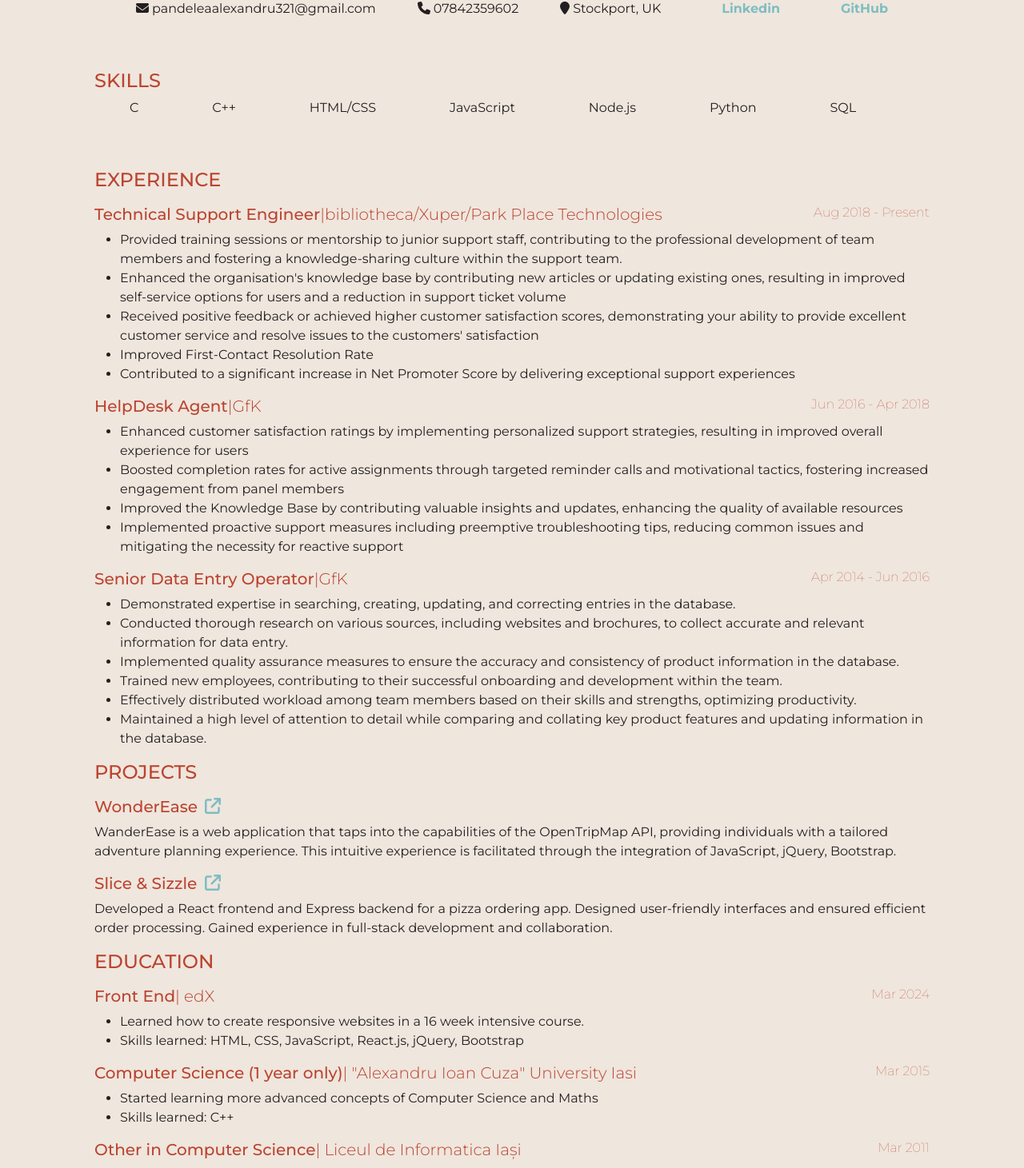
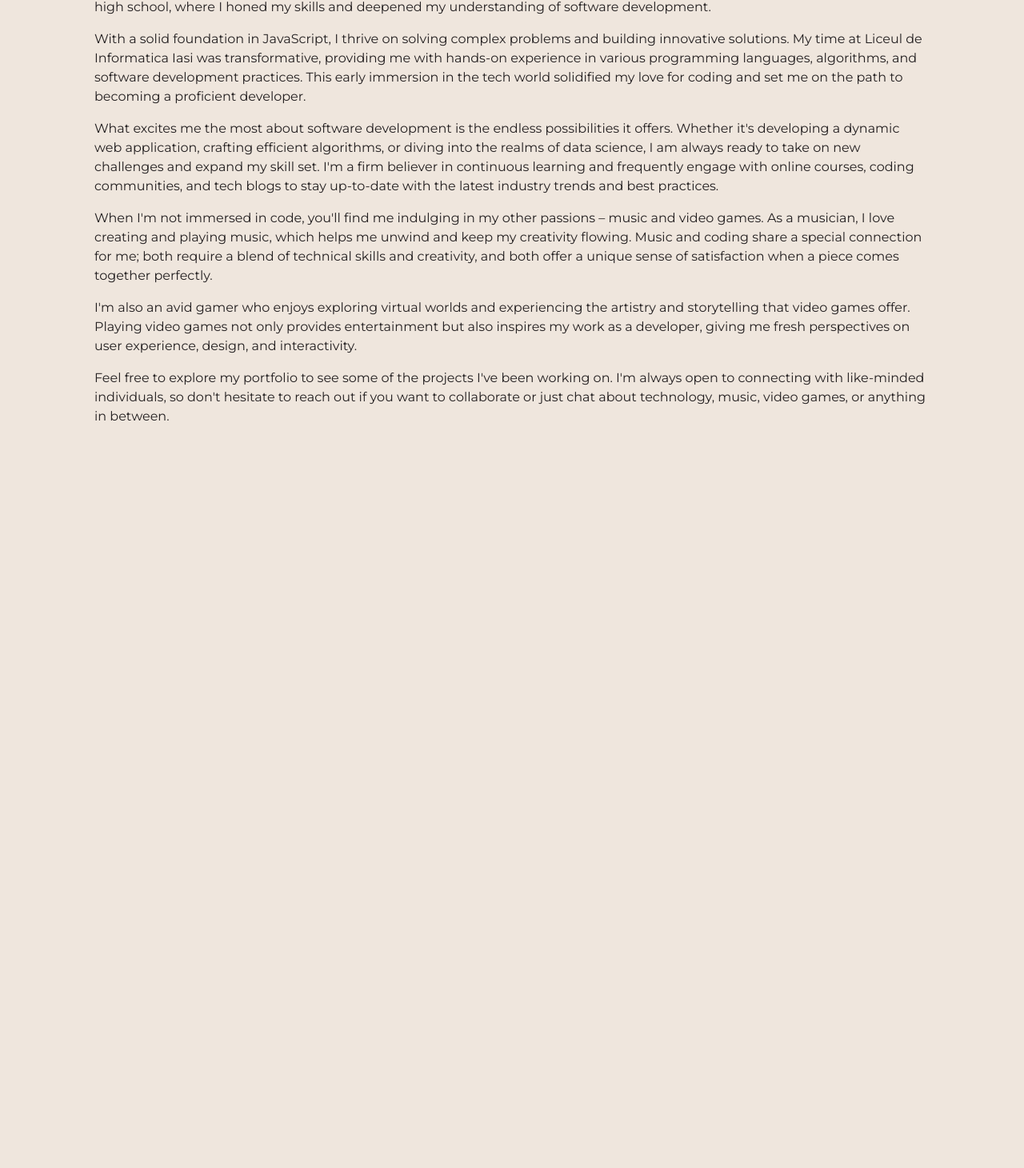
Before and after one commit to fumitsukai/react-portfolio, a React (Vite) app: page /about in a window 1280 px wide. Shown: the part 259-1720 px from the top of the page at 80% size. After the commit the page ends 856 px from the top, so only its background shows below. Built offline with nearby package versions, Linux system fonts and the light colour scheme.

Commit message:
added about me section and changed some responsivness on lg screens

```diff
--- a/src/components/About/index.jsx
+++ b/src/components/About/index.jsx
@@ -30,245 +30,55 @@ export function About() {
         transition={{ duration: 0.3, ease: "easeOut" }}
         exit={{ opacity: 0, y: "100%" }}
       >
-        <h1 className="text-center mb-3">Resume</h1>
-        <h3 className="text-center mb-5">Alexandru Pandelea</h3>
-        <div className="contactInfo d-flex justify-content-evenly flex-wrap mb-5">
+        <h1 className="text-center mb-5">about me</h1>
         <p>
-            <FontAwesomeIcon
-              icon={faEnvelope}
-              className="pe-1"
-            ></FontAwesomeIcon>
-            pandeleaalexandru321@gmail.com
+          Hello! I'm Alex, a passionate junior software developer who has been
+          captivated by the world of technology from an early age. My journey
+          began when I discovered coding as a young student, and this passion
+          led me to attend a specialized computer science high school, where I
+          honed my skills and deepened my understanding of software development.
         </p>
         <p>
-            <FontAwesomeIcon icon={faPhone} className="pe-1"></FontAwesomeIcon>
-            07842359602
+          With a solid foundation in JavaScript, I thrive on solving complex
+          problems and building innovative solutions. My time at Liceul de
+          Informatica Iasi was transformative, providing me with hands-on
+          experience in various programming languages, algorithms, and software
+          development practices. This early immersion in the tech world
+          solidified my love for coding and set me on the path to becoming a
+          proficient developer.
         </p>
         <p>
-            <FontAwesomeIcon
-              icon={faLocationPin}
-              className="pe-1"
-            ></FontAwesomeIcon>
-            Stockport, UK
+          What excites me the most about software development is the endless
+          possibilities it offers. Whether it's developing a dynamic web
+          application, crafting efficient algorithms, or diving into the realms
+          of data science, I am always ready to take on new challenges and
+          expand my skill set. I'm a firm believer in continuous learning and
+          frequently engage with online courses, coding communities, and tech
+          blogs to stay up-to-date with the latest industry trends and best
+          practices.
         </p>
-          <Link
-            className="text-decoration-none fw-bold mx-4"
-            to="https://www.linkedin.com/in/alexandru-pandelea-a2687a2b1/"
-            target="_blank"
-          >
-            Linkedin
-          </Link>
-          <Link
-            className="text-decoration-none fw-bold"
-            to="https://github.com/fumitsukai"
-            target="_blank"
-          >
-            GitHub
-          </Link>
-        </div>
-        <div className="skills mb-5">
-          <h4>SKILLS</h4>
-          <div className="d-flex flex-wrap justify-content-evenly">
-            {skills.map((item) => (
-              <p className="d-inline sm-d-block me-5">{item}</p>
-            ))}
-          </div>
-        </div>
-        <div className="experience">
-          <h4 className="mb-3">EXPERIENCE</h4>
-          <div>
-            <h5 className="fs-sm-6">
-              Technical Support Engineer
-              <span className="fw-light">
-                |bibliotheca/Xuper/Park Place Technologies
-              </span>
-              <span className="fw-lighter fs-6 float-end">
-                Aug 2018 - Present
-              </span>
-            </h5>
-            <ul>
-              <li>
-                Provided training sessions or mentorship to junior support
-                staff, contributing to the professional development of team
-                members and fostering a knowledge-sharing culture within the
-                support team.
-              </li>
-              <li>
-                Enhanced the organisation's knowledge base by contributing new
-                articles or updating existing ones, resulting in improved
-                self-service options for users and a reduction in support ticket
-                volume
-              </li>
-              <li>
-                Received positive feedback or achieved higher customer
-                satisfaction scores, demonstrating your ability to provide
-                excellent customer service and resolve issues to the customers'
-                satisfaction
-              </li>
-              <li>Improved First-Contact Resolution Rate</li>
-              <li>
-                Contributed to a significant increase in Net Promoter Score by
-                delivering exceptional support experiences
-              </li>
-            </ul>
-            <h5 className="fs-sm-6">
-              HelpDesk Agent
-              <span className="fw-light">|GfK</span>
-              <span className="fw-lighter float-end fs-6">
-                Jun 2016 - Apr 2018
-              </span>
-            </h5>
-            <ul>
-              <li>
-                Enhanced customer satisfaction ratings by implementing
-                personalized support strategies, resulting in improved overall
-                experience for users
-              </li>
-              <li>
-                Boosted completion rates for active assignments through targeted
-                reminder calls and motivational tactics, fostering increased
-                engagement from panel members
-              </li>
-              <li>
-                Improved the Knowledge Base by contributing valuable insights
-                and updates, enhancing the quality of available resources
-              </li>
-              <li>
-                Implemented proactive support measures including preemptive
-                troubleshooting tips, reducing common issues and mitigating the
-                necessity for reactive support
-              </li>
-            </ul>
-            <h5>
-              Senior Data Entry Operator
-              <span className="fw-light">|GfK</span>
-              <span className="fw-lighter float-end fs-6">
-                Apr 2014 - Jun 2016
-              </span>
-            </h5>
-            <ul>
-              <li>
-                Demonstrated expertise in searching, creating, updating, and
-                correcting entries in the database.
-              </li>
-              <li>
-                Conducted thorough research on various sources, including
-                websites and brochures, to collect accurate and relevant
-                information for data entry.
-              </li>
-              <li>
-                Implemented quality assurance measures to ensure the accuracy
-                and consistency of product information in the database.
-              </li>
-              <li>
-                Trained new employees, contributing to their successful
-                onboarding and development within the team.
-              </li>
-              <li>
-                Effectively distributed workload among team members based on
-                their skills and strengths, optimizing productivity.
-              </li>
-              <li>
-                Maintained a high level of attention to detail while comparing
-                and collating key product features and updating information in
-                the database.
-              </li>
-            </ul>
-          </div>
-          <div className="projects">
-            <h4 className="mb-3">PROJECTS</h4>
-            <h5>
-              WonderEase{" "}
-              <Link
-                to="https://fumitsukai.github.io/Travel-Destination-Generator/"
-                target="_blank"
-              >
-                <FontAwesomeIcon
-                  icon={faArrowUpRightFromSquare}
-                  className="ms-1"
-                ></FontAwesomeIcon>
-              </Link>
-            </h5>
         <p>
-              WanderEase is a web application that taps into the capabilities of
-              the OpenTripMap API, providing individuals with a tailored
-              adventure planning experience. This intuitive experience is
-              facilitated through the integration of JavaScript, jQuery,
-              Bootstrap.
+          When I'm not immersed in code, you'll find me indulging in my other
+          passions – music and video games. As a musician, I love creating and
+          playing music, which helps me unwind and keep my creativity flowing.
+          Music and coding share a special connection for me; both require a
+          blend of technical skills and creativity, and both offer a unique
+          sense of satisfaction when a piece comes together perfectly.
         </p>
-            <h5>
-              Slice & Sizzle{" "}
-              <Link to="https://pizzafrontend.netlify.app/" target="_blank">
-                <FontAwesomeIcon
-                  icon={faArrowUpRightFromSquare}
-                  className="ms-1"
-                ></FontAwesomeIcon>
-              </Link>
-            </h5>
         <p>
-              Developed a React frontend and Express backend for a pizza
-              ordering app. Designed user-friendly interfaces and ensured
-              efficient order processing. Gained experience in full-stack
-              development and collaboration.
+          I'm also an avid gamer who enjoys exploring virtual worlds and
+          experiencing the artistry and storytelling that video games offer.
+          Playing video games not only provides entertainment but also inspires
+          my work as a developer, giving me fresh perspectives on user
+          experience, design, and interactivity.
         </p>
-          </div>
-          <div className="education">
-            <h4 className="mb-3">EDUCATION</h4>
-            <h5>
-              Front End
-              <span className="fw-light">| edX</span>
-              <span className="fw-lighter float-end fs-6">Mar 2024</span>
-            </h5>
-            <ul>
-              <li>
-                Learned how to create responsive websites in a 16 week intensive
-                course.
-              </li>
-              <li>
-                Skills learned: HTML, CSS, JavaScript, React.js, jQuery,
-                Bootstrap
-              </li>
-            </ul>
-            <h5>
-              Computer Science (1 year only)
-              <span className="fw-light">
-                | "Alexandru Ioan Cuza" University Iasi
-              </span>
-              <span className="fw-lighter float-end fs-6">Mar 2015</span>
-            </h5>
-            <ul>
-              <li>
-                Started learning more advanced concepts of Computer Science and
-                Maths
-              </li>
-              <li>Skills learned: C++</li>
-            </ul>
-            <h5>
-              Other in Computer Science
-              <span className="fw-light">| Liceul de Informatica Iași</span>
-              <span className="fw-lighter float-end fs-6">Mar 2011</span>
-            </h5>
-            <ul>
-              <li>
-                Learned the basics of computer science over the course of 4
-                years.
-              </li>
-              <li>Skills learned: C++, HTML, CSS</li>
-            </ul>
-          </div>
-          <div className="summary">
-            <h4 className="mb-3">SUMMARY</h4>
         <p>
-              As a junior Fullstack Developer, I bring a solid foundation in
-              both front-end and back-end technologies. I'm passionate about
-              building scalable web applications, ensuring optimal performance,
-              and delivering seamless user experiences across platforms. With a
-              keen eye for learning, I'm eager to apply various programming
-              languages and frameworks to contribute to innovative digital
-              solutions.
+          Feel free to explore my portfolio to see some of the projects I've
+          been working on. I'm always open to connecting with like-minded
+          individuals, so don't hesitate to reach out if you want to collaborate
+          or just chat about technology, music, video games, or anything in
+          between.
         </p>
-          </div>
-        </div>
       </Container>
     </>
   );
--- a/src/components/Contact/index.css
+++ b/src/components/Contact/index.css
@@ -38,3 +38,9 @@
         padding: 0;
     }
 }
+
+@media screen and (min-width:1400px) {
+.formContainer {
+    padding-top: 150px;
+}
+}
--- a/src/components/Contact/index.jsx
+++ b/src/components/Contact/index.jsx
@@ -45,10 +45,10 @@ function Contact() {
   };
   return (
     <>
-      <Container className="formContainer container-md no-scroll text-center d-flex justify-content-center">
+      <Container className="formContainer container-md no-scroll text-center d-flex justify-content-center h-100">
         <Form
           as={m.form}
-          className="p-5 mt-4 lg-mx-5 contactForm rounded shadow w-100"
+          className="p-5 mt-4 contactForm rounded shadow w-100"
           ref={form}
           onSubmit={handleSubmit}
           initial={{ scale: 0.5 }}
--- a/src/components/Navbar/index.css
+++ b/src/components/Navbar/index.css
@@ -66,7 +66,7 @@
     }
     a.about-link {
         &:after {
-            content:'CV';
+            content:'ABOUT';
             color: var(--vanilla);
         }
     }
--- a/src/components/ProjectGallery/index.css
+++ b/src/components/ProjectGallery/index.css
@@ -18,3 +18,9 @@ header > p {
         margin: 0;
     }
 }
+
+@media screen and (min-width:1400px) {
+    .wrapper {
+        padding-top: 150px;
+    }
+    }
```
Also changed, not shown: public/assets/images/australiaHigh.svg (added), src/components/About/index.css (line endings or trailing spaces). Lines whose indentation alone changed are shown as unchanged.
